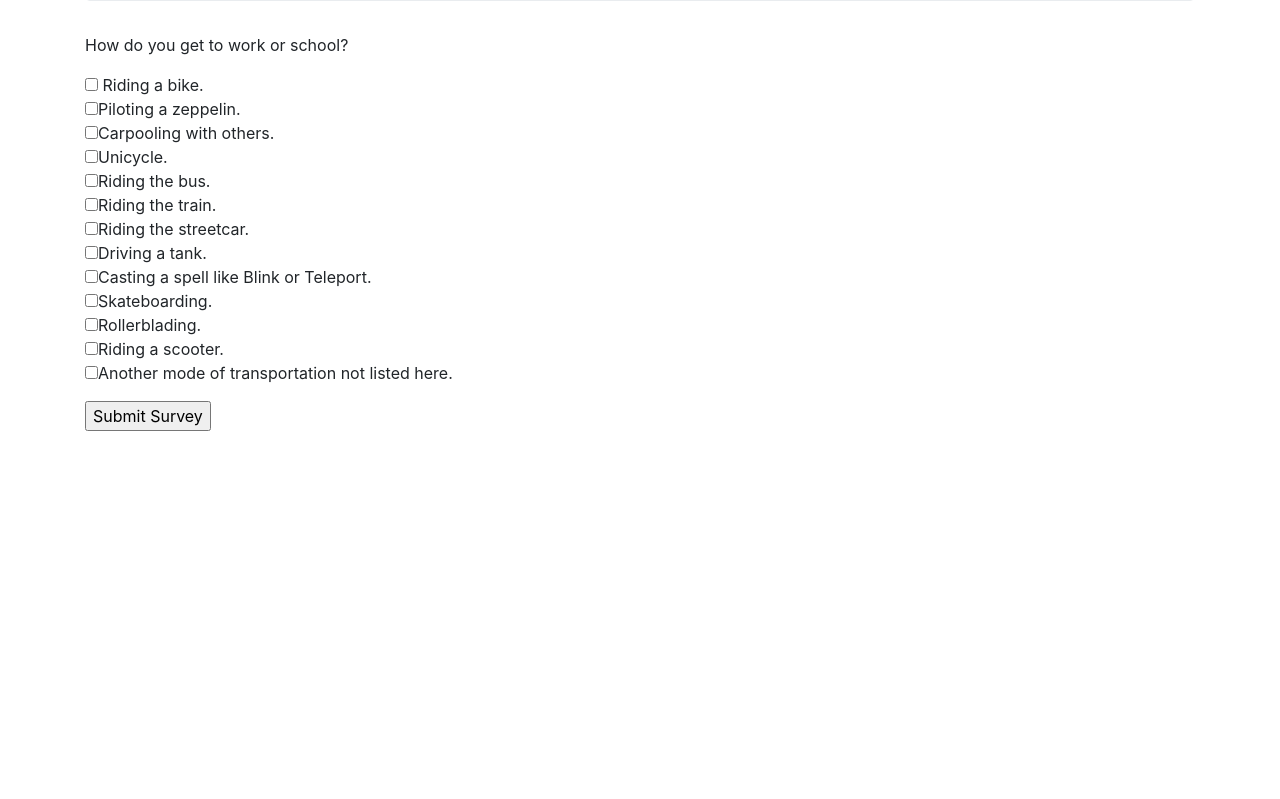
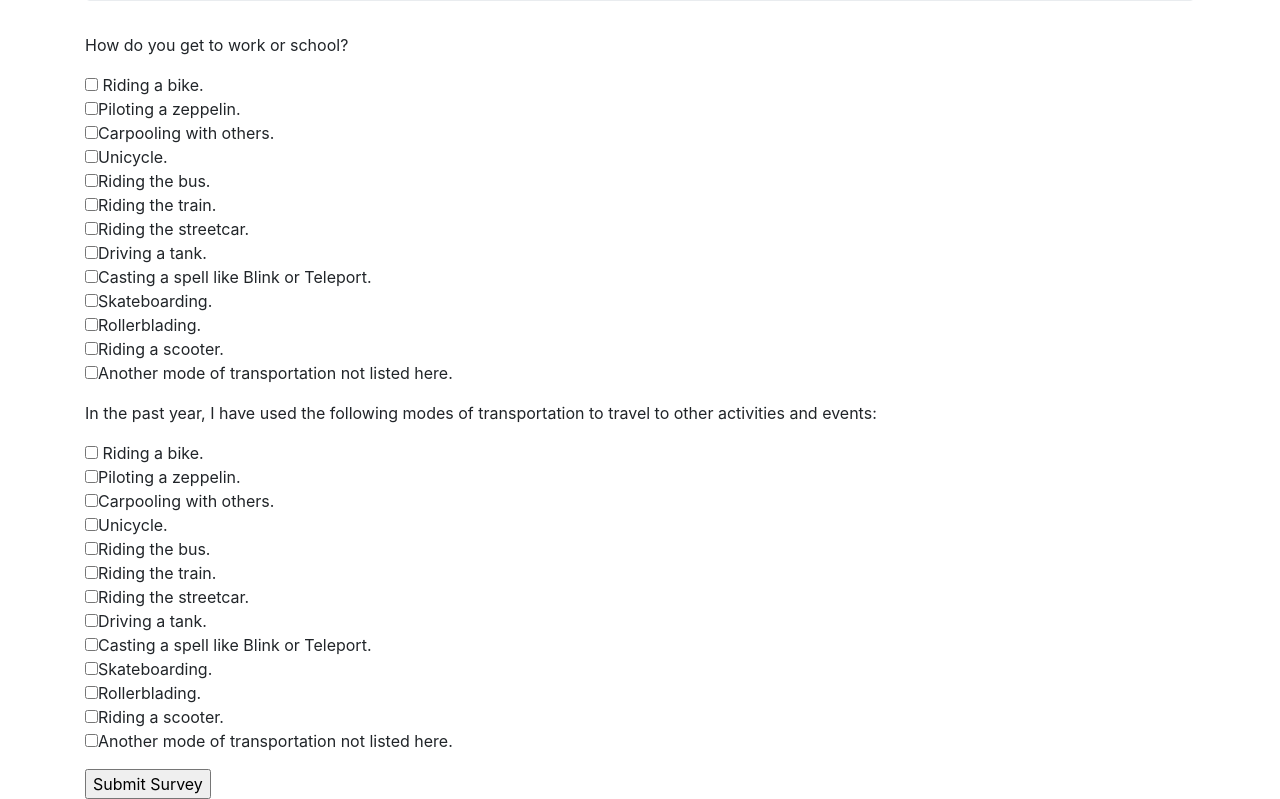
Before and after one commit to jamescosborn/transportation-survey, a plain HTML site: page index.html in a window 1280 px wide. Shown: the part 170-969 px from the top of the page. Before the commit the page ends 800 px from the top, so only its background shows below. Drawn offline with Linux system fonts and the light colour scheme.

Commit message:
add second form group for fun transportation.

```diff
--- a/css/styles.css
+++ b/css/styles.css
@@ -1,3 +1,6 @@
 #work-responses {
   display: none;
 }
+#fun-responses {
+  display: none;
+}
--- a/index.html
+++ b/index.html
@@ -29,11 +29,29 @@
           <input type="checkbox" name="work-transportation" value="scooter">Riding a scooter.<br>
           <input type="checkbox" name="work-transportation" value="other">Another mode of transportation not listed here.<br>
         </div>
+        <div class="form-group">
+          <p>In the past year, I have used the following modes of transportation to travel to other activities and events:</p>
+          <input type="checkbox" name="fun-transportation" value="bike"> Riding a bike.<br>
+          <input type="checkbox" name="fun-transportation" value="zeppelin">Piloting a zeppelin.<br>
+          <input type="checkbox" name="fun-transportation" value="carpool">Carpooling with others.<br>
+          <input type="checkbox" name="fun-transportation" value="unicycle">Unicycle.<br>
+          <input type="checkbox" name="fun-transportation" value="bus">Riding the bus.<br>
+          <input type="checkbox" name="fun-transportation" value="train">Riding the train.<br>
+          <input type="checkbox" name="fun-transportation" value="streetcar">Riding the streetcar.<br>
+          <input type="checkbox" name="fun-transportation" value="tank">Driving a tank.<br>
+          <input type="checkbox" name="fun-transportation" value="spell">Casting a spell like Blink or Teleport.<br>
+          <input type="checkbox" name="fun-transportation" value="skateboard">Skateboarding.<br>
+          <input type="checkbox" name="fun-transportation" value="rollerblade">Rollerblading.<br>
+          <input type="checkbox" name="fun-transportation" value="scooter">Riding a scooter.<br>
+          <input type="checkbox" name="fun-transportation" value="other">Another mode of transportation not listed here.<br>
+        </div>
        <button type="submit">Submit Survey</button>
       </form>
       <span id="work-responses">
         <p><b>You use the following methods of transportation to travel to work or school:</b></p>
       </span>
+      <span id="fun-responses">
+        <p><b>You use the following methods of transportation to travel to work or school:</b></p>
     </div>
   </body>
 </html>
--- a/js/scripts.js
+++ b/js/scripts.js
@@ -6,6 +6,11 @@ $(document).ready(function() {
       var workTransportationMode = $(this).val();
       $("#work-responses").append(workTransportationMode + "<br>");
     });
+    $("#fun-responses").show();
+    $("input:checkbox[name=fun-transportation]:checked").each(function() {
+      var funTransportationMode = $(this).val();
+      $("#fun-responses").append(funTransportationMode + "<br>");
+    });
     $("#transportation_survey").hide();
   });
 });
```
